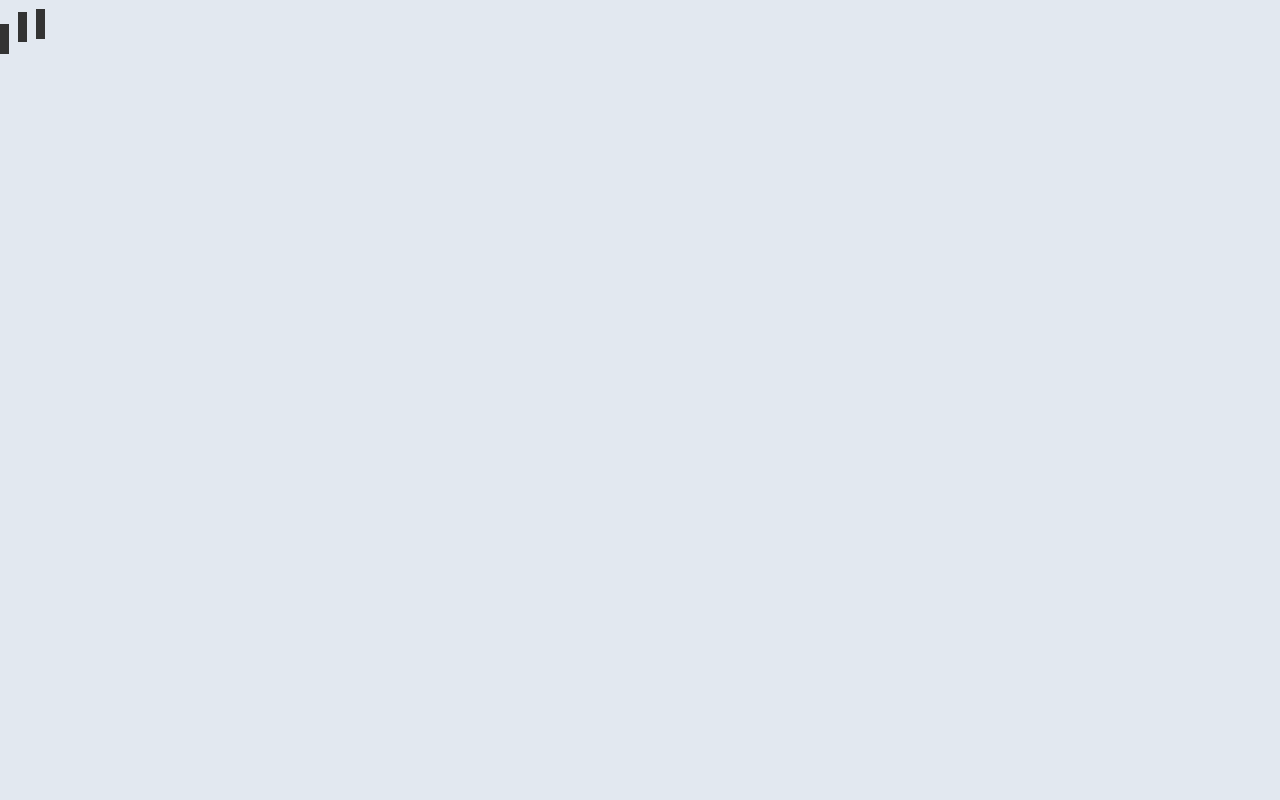
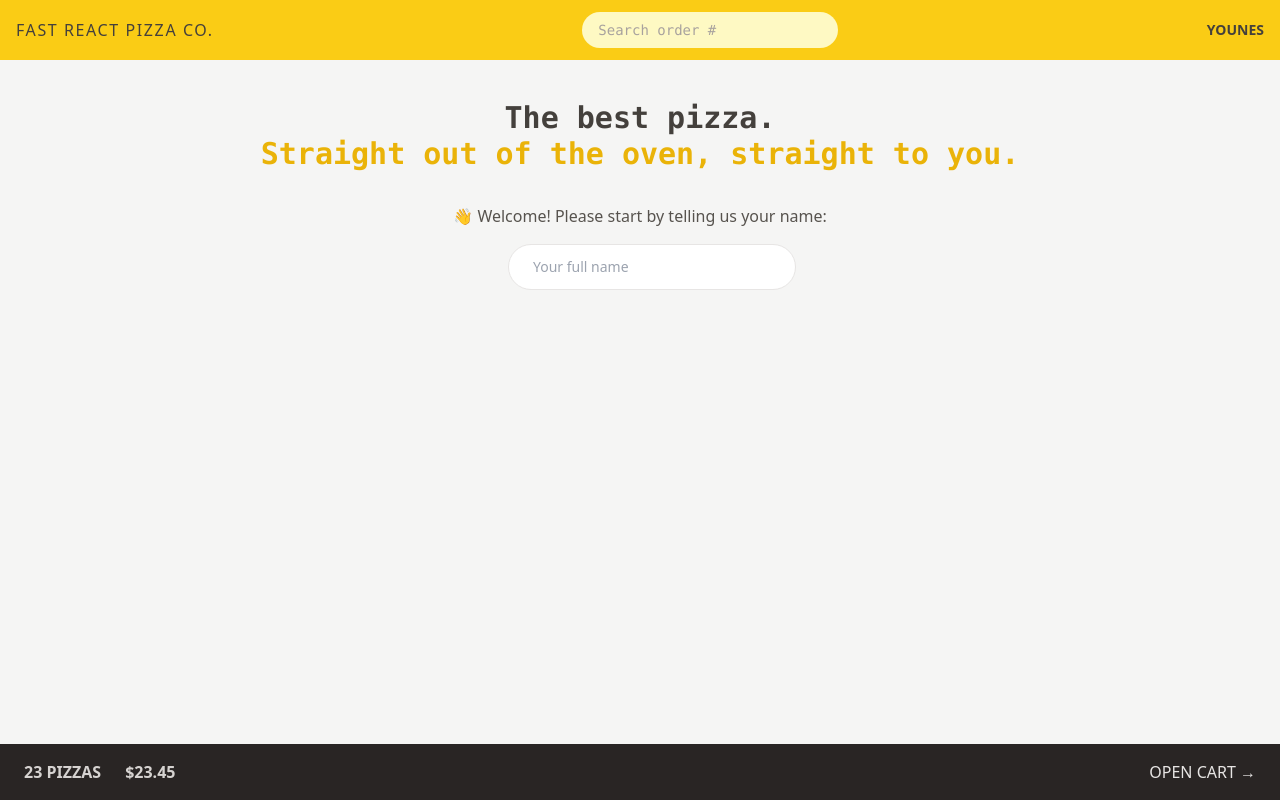
Before and after one commit to osamidev/React-Pizza-app, a React (Vite) app: page / in a window 1280 px wide. Built offline with nearby package versions, Linux system fonts and the light colour scheme.

Commit message:
remove loader in Home page

```diff
--- a/src/ui/Home.jsx
+++ b/src/ui/Home.jsx
@@ -1,10 +1,8 @@
 import CreateUser from '../features/user/CreateUser';
-import Loader from './Loader';
 function Home() {
   return (
     <div className="my-10 text-center">
-      {true && <Loader />}
-      <h1 className="mb-8 font-mono text-xl font-semibold md:text-3xl">
+      <h1 className="font-mono mb-8 text-xl font-semibold md:text-3xl">
         The best pizza.
         <br />
         <span className="text-yellow-500">
```
